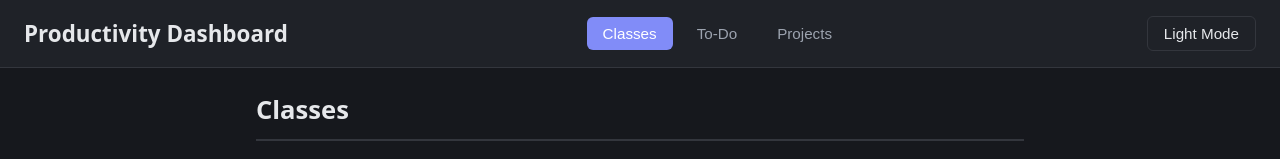
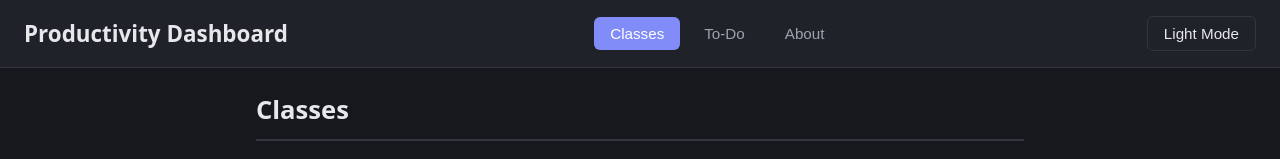
Before and after one commit to CJQuintero61/react-dashboard, a React (Create React App) app: page / in a window 1280 px wide. Shown: the top 159 px of the page. Built offline with nearby package versions, Linux system fonts and the light colour scheme.

Commit message:
updated 3rd view from projects to about project

```diff
--- a/src/App.js
+++ b/src/App.js
@@ -12,7 +12,7 @@ import TaskSummary from './components/tasks/TaskSummary';
 import TaskForm from './components/tasks/TaskForm';
 import ClassList from './components/classes/ClassList';
 
-import { TASKS, CLASSES, } from './data';
+import { TASKS, CLASSES, ABOUT_PROJECT } from './data';
 
 function App() {
 
@@ -102,6 +102,9 @@ function App() {
       <main>
         {/* toggle between the 3 different views */}
         {
+          // using this syntax, if the condition passes then the fragement
+          // and nested elements are shown and this is cleaner and shorter
+          // than if/else blocks
           currentView === 'Classes' && (
             <>
               <h2 className="view-title">Classes</h2>
@@ -123,6 +126,7 @@ function App() {
           currentView === 'About' && (
             <>
               <h2 className="view-title">About this Project</h2>
+              <p className="about-text">{ABOUT_PROJECT}</p>
             </>
           )
         }
--- a/src/components/layout/Header.js
+++ b/src/components/layout/Header.js
@@ -46,10 +46,10 @@ function Header({ currentView, onChangeView, theme, onToggleTheme }) {
           onClick={() => onChangeView('To-Do')}
         />
         <Button
-          text='Projects'
+          text='About'
           type='button'
-          variant={currentView === 'Projects' ? 'nav active' : 'nav'}
-          onClick={() => onChangeView('Projects')}
+          variant={currentView === 'About' ? 'nav active' : 'nav'}
+          onClick={() => onChangeView('About')}
         />
       </nav>
       {/*
--- a/src/data.js
+++ b/src/data.js
@@ -57,3 +57,10 @@ export const CLASSES = [
     other topics all combined into the curriculum.`
   }
 ];
+
+export const ABOUT_PROJECT = `
+This project is to learn the basics of React and using React States to manage
+and update the page instead of using manual DOM manipulation. The other learning objectives
+include data flow through passing props around the components, creating/using reusable components,
+creating/using dynamic arrays, altering the view without using a router/changing pages.
+`
```
